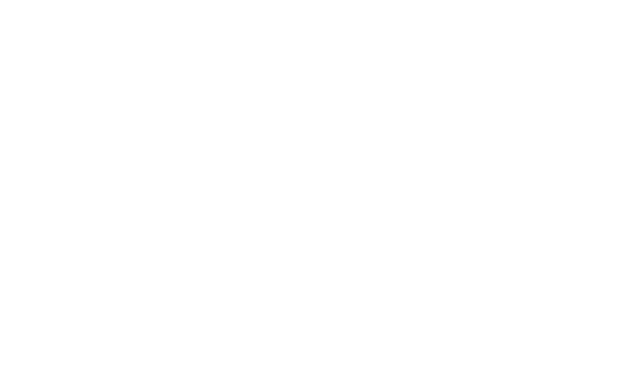
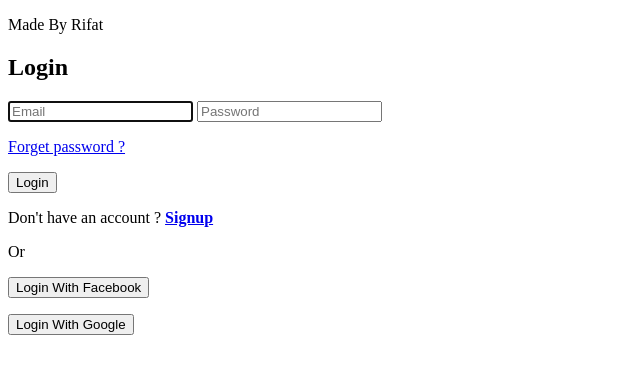
Before and after one commit to Rifat770-coder/my-first-github-repo., a plain HTML site: page index.html in a window 1280 px wide. Shown: the whole page, without its empty margins (0-640 px from the left). Drawn offline with Linux system fonts and the light colour scheme; a web font is replaced by a local one.

Commit message:
added second time

```diff
--- a/index.html
+++ b/index.html
@@ -3,9 +3,45 @@
 <head>
   <meta charset="UTF-8">
   <meta name="viewport" content="width=device-width, initial-scale=1.0">
-  <title>my first github repo</title>
+  <title>Forms</title>
+  <link rel="stylesheet" href="style.css">
+  <link rel="preconnect" href="https://fonts.googleapis.com">
+<link rel="preconnect" href="https://fonts.gstatic.com" crossorigin>
+<link href="https://fonts.googleapis.com/css2?family=Bungee+Spice&family=Concert+One&family=Kalnia+Glaze:wght@100..700&family=New+Amsterdam&family=Radio+Canada+Big:ital,wght@0,400..700;1,400..700&display=swap" rel="stylesheet">
+<link rel="stylesheet" href="https://cdnjs.cloudflare.com/ajax/libs/font-awesome/6.6.0/css/all.min.css" integrity="sha512-Kc323vGBEqzTmouAECnVceyQqyqdsSiqLQISBL29aUW4U/M7pSPA/gEUZQqv1cwx4OnYxTxve5UMg5GT6L4JJg==" crossorigin="anonymous" referrerpolicy="no-referrer" />
 </head>
 <body>
+  <p id="Rifat">Made By Rifat</p>
+  <div  class="one">
+<h2>Login</h2>
+<form>
+  <label for="Email"></label>
+  <input type="text" name="email" placeholder="Email" id="email" required autofocus>
+<label for="password"></label>
+<input type="password" name="password" placeholder="Password" id="password" required minlength="4" maxlength="16">
 
+
+</form>
+<p><a  href="#" >Forget password ?</a> </p>
+  <div class="two">
+    <label for="text" ></label>
+ <p id="lo"><input  type="button" id="submit" value="Login"></p>
+<p>
+  Don't have an account ? <strong><a href="#" >Signup</a></strong>
+</p>
+  </div>
+
+  <div class="three">
+    <p>Or</p>
+    <label  for="text"></label>
+   <p id="fb"><input type="button" value="Login With Facebook" > </p>
+    <label for="text" ></label>
+<p id="gl"><input  type="button" value="Login With Google">
+</p>
+
+  </div>
+
+  </div>
+  <script src="form.js"></script>
 </body>
 </html>
```
